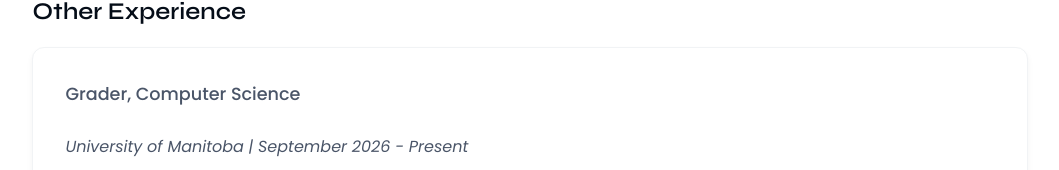
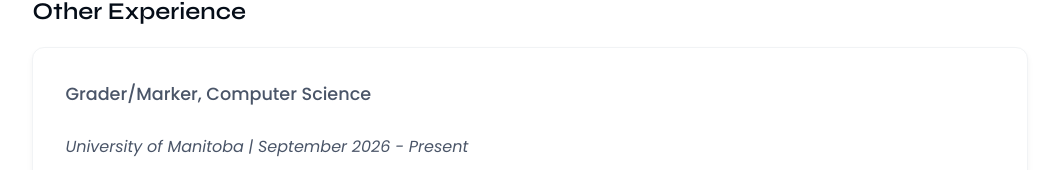
Before and after one commit to subhashyadavon/SubhashYadav, a React (Vite) app: page / in a window 1280 px wide. Shown: the part 2644-2814 px from the top of the page, without its empty margins (150-1209 px from the left). Built offline with nearby package versions, Linux system fonts and the light colour scheme.

Commit message:
Rename grader role to Grader/Marker, Computer Science
Co-Authored-By: Claude Sonnet 5 <noreply@anthropic.com>

```diff
--- a/src/components/Experience/Experience.jsx
+++ b/src/components/Experience/Experience.jsx
@@ -35,7 +35,7 @@ const Experience = () => {
             <h3>Other Experience</h3>
 
             <div className="experience-item">
-                <h4>Grader, Computer Science</h4>
+                <h4>Grader/Marker, Computer Science</h4>
                 <div className="experience-header">
                     <p><em>University of Manitoba | September 2026 - Present</em></p>
                 </div>
```
